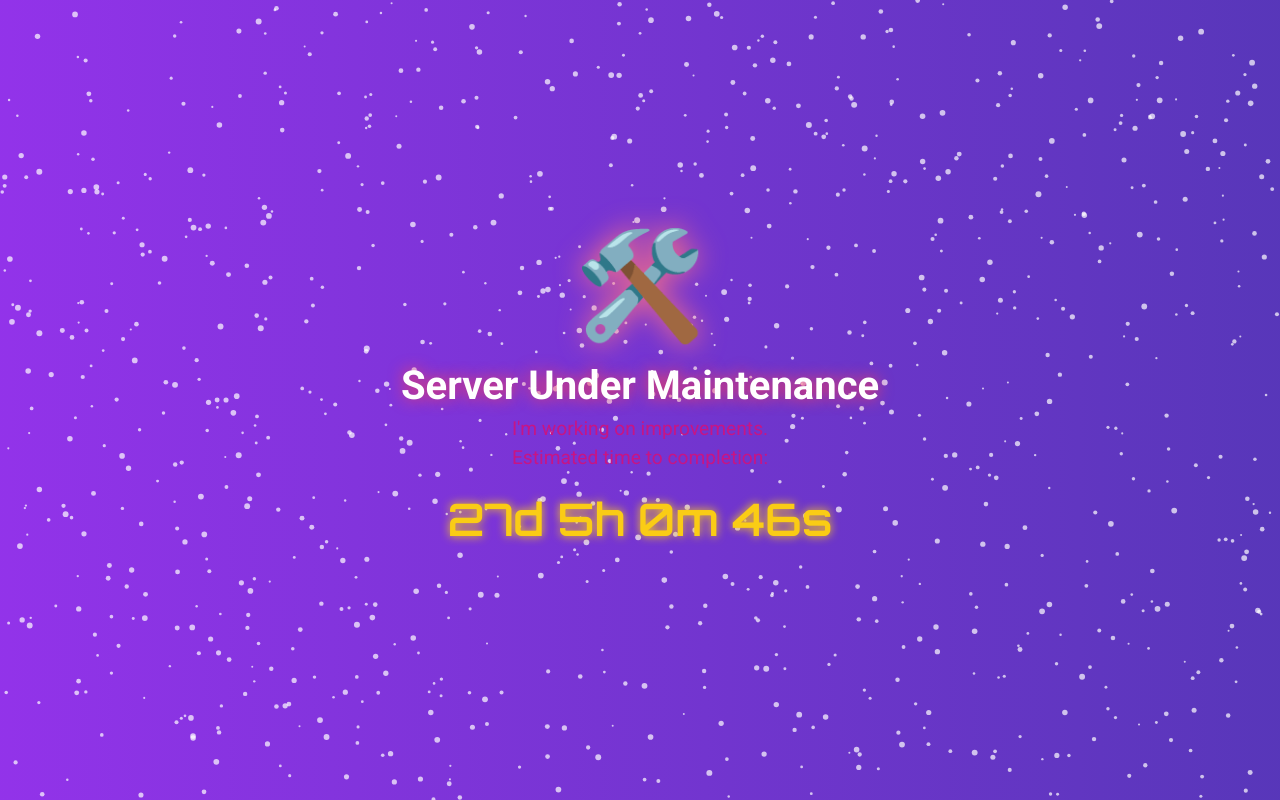
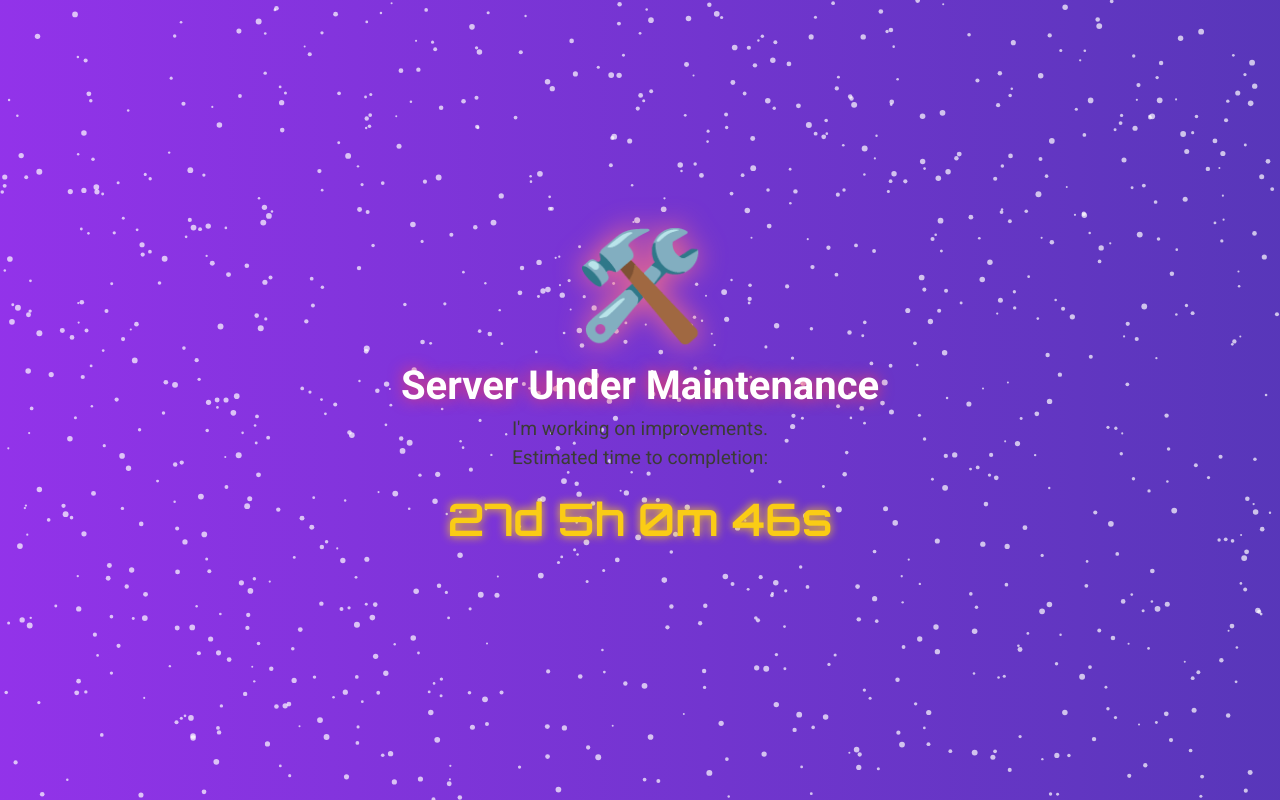
Before and after one commit to Partha714/Server-maintainance, a plain HTML site: page index.html in a window 1280 px wide. Drawn offline with Linux system fonts and the light colour scheme.

Commit message:
Update style.css

```diff
--- a/style.css
+++ b/style.css
@@ -30,7 +30,7 @@ h1 {
 p {
   margin: 0.3em;
   font-size: 1.2em;
-  color: rgb(199, 21, 133);
+  color: rgb(59, 60, 54);
 }
 #timer {
   font-family: 'Orbitron', sans-serif;
```
